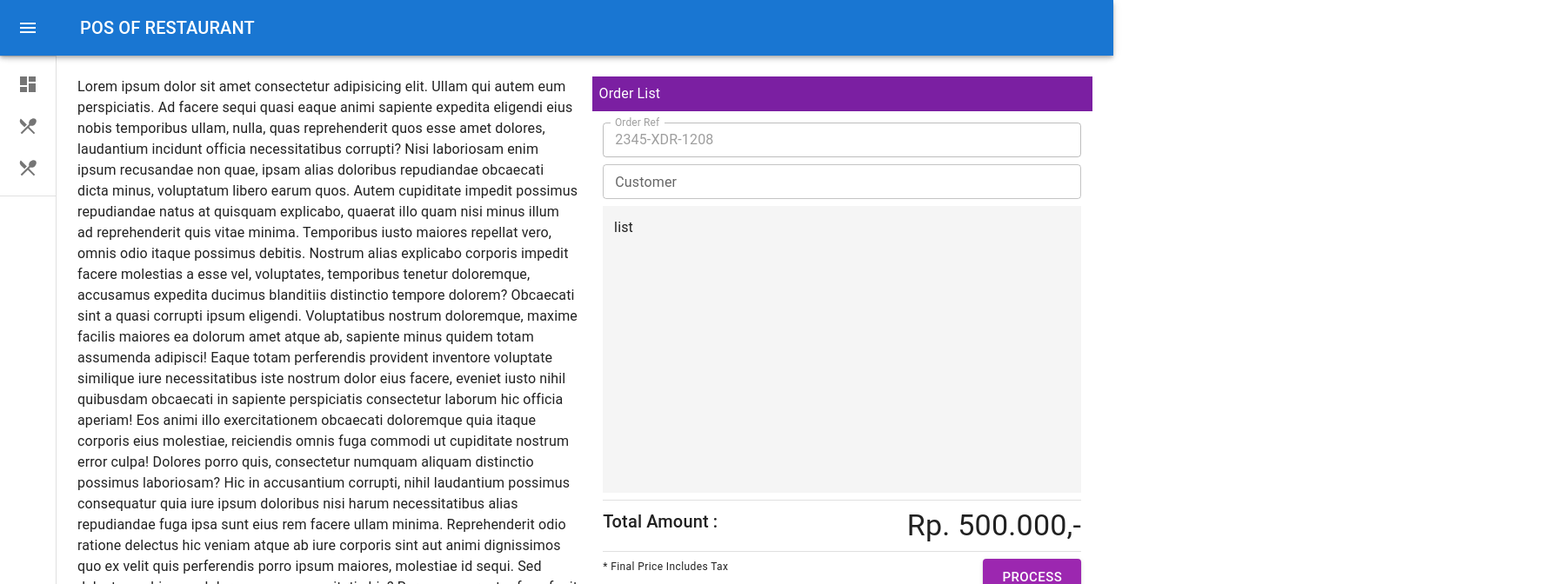
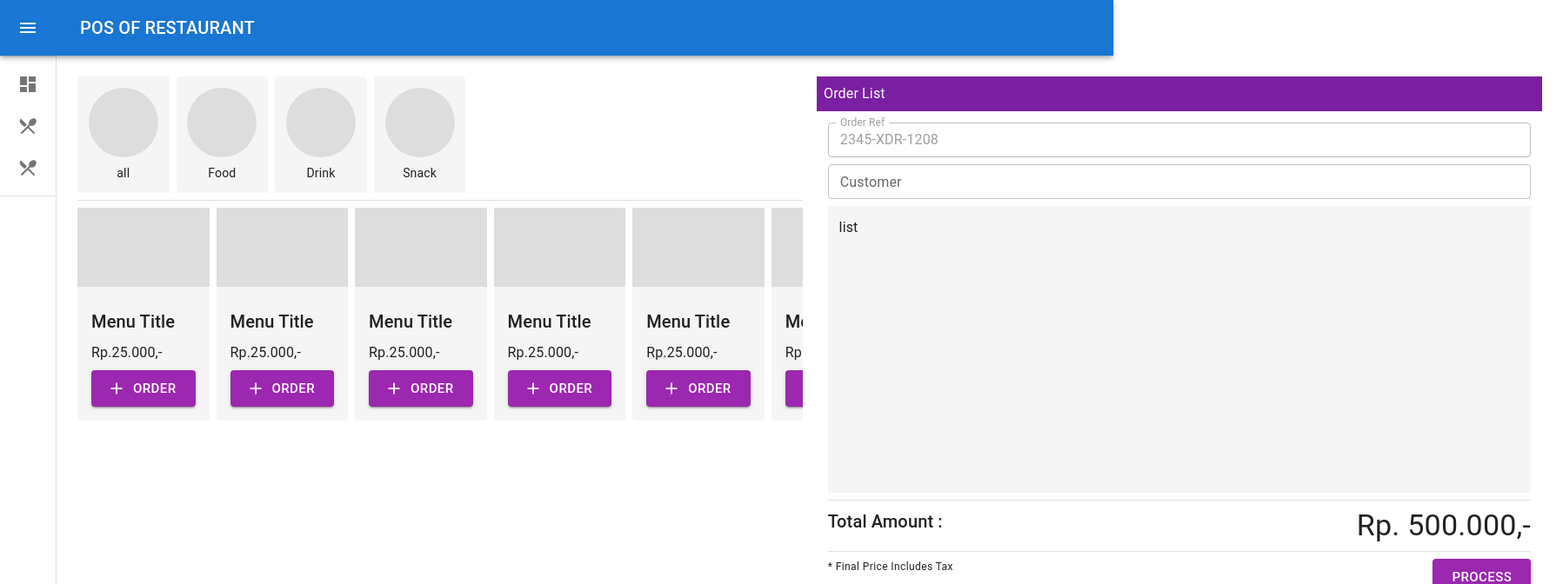
Before and after one commit to faisalsaid/POS-DEMO-REACT, a React (Create React App) app: page /order in a window 1280 px wide. Shown: the top 672 px of the page at 87% size, 1797 px wide, since content can reach past the window. Built offline with nearby package versions, Linux system fonts and the light colour scheme.

Commit message:
create menu card items

```diff
--- a/src/feature/order/Order.jsx
+++ b/src/feature/order/Order.jsx
@@ -1,41 +1,115 @@
 import React from 'react';
 import { Grid, Box, Typography, Stack, TextField, Table, Button, Divider } from '@mui/material';
+import AddIcon from '@mui/icons-material/Add';
 
 const Order = () => {
   return (
     <>
       <Grid container spacing={2}>
+        {/* MENU SIDE  */}
         <Grid
           item
           sx={{
             height: '85vh',
-
             overflowY: 'scroll',
           }}
           xs={6}
         >
-          <Box>
-            Lorem ipsum dolor sit amet consectetur adipisicing elit. Ullam qui autem eum perspiciatis. Ad facere sequi quasi eaque animi sapiente expedita eligendi eius nobis
-            temporibus ullam, nulla, quas reprehenderit quos esse amet dolores, laudantium incidunt officia necessitatibus corrupti? Nisi laboriosam enim ipsum recusandae non quae,
-            ipsam alias doloribus repudiandae obcaecati dicta minus, voluptatum libero earum quos. Autem cupiditate impedit possimus repudiandae natus at quisquam explicabo,
-            quaerat illo quam nisi minus illum ad reprehenderit quis vitae minima. Temporibus iusto maiores repellat vero, omnis odio itaque possimus debitis. Nostrum alias
-            explicabo corporis impedit facere molestias a esse vel, voluptates, temporibus tenetur doloremque, accusamus expedita ducimus blanditiis distinctio tempore dolorem?
-            Obcaecati sint a quasi corrupti ipsum eligendi. Voluptatibus nostrum doloremque, maxime facilis maiores ea dolorum amet atque ab, sapiente minus quidem totam assumenda
-            adipisci! Eaque totam perferendis provident inventore voluptate similique iure necessitatibus iste nostrum dolor eius facere, eveniet iusto nihil quibusdam obcaecati in
-            sapiente perspiciatis consectetur laborum hic officia aperiam! Eos animi illo exercitationem obcaecati doloremque quia itaque corporis eius molestiae, reiciendis omnis
-            fuga commodi ut cupiditate nostrum error culpa! Dolores porro quis, consectetur numquam aliquam distinctio possimus laboriosam? Hic in accusantium corrupti, nihil
-            laudantium possimus consequatur quia iure ipsum doloribus nisi harum necessitatibus alias repudiandae fuga ipsa sunt eius rem facere ullam minima. Reprehenderit odio
-            ratione delectus hic veniam atque ab iure corporis sint aut animi dignissimos quo ex velit quis perferendis porro ipsum maiores, molestiae id sequi. Sed delectus nobis
-            non doloremque quos veritatis hic? Rerum, aspernatur fuga fugit quasi non quisquam nostrum voluptates similique debitis, ullam nulla atque ducimus nihil doloribus eaque
-            molestias praesentium tenetur a, delectus illum. Adipisci dolor quibusdam necessitatibus, velit sequi expedita amet placeat vel beatae porro non nostrum architecto!
-            Saepe veritatis dicta a modi animi tempora consectetur sit ipsum distinctio quasi, eaque, quibusdam dignissimos laudantium deleniti cupiditate. Eum a, illum voluptates
-            recusandae expedita doloremque perspiciatis sequi ratione, consequuntur maiores possimus aut quas temporibus quisquam fugit delectus. Itaque, enim nesciunt
-            necessitatibus est adipisci voluptas repudiandae, praesentium animi, at magnam veritatis facilis. Vel eaque accusantium sit odit sed. Dolorum ipsa, error ullam
-            explicabo cupiditate doloremque deserunt modi corporis quod totam omnis expedita animi laborum commodi. Sed, voluptas ducimus! Laborum quas enim dolorum qui debitis
-            atque delectus sed magni maxime, incidunt, beatae tempore porro animi eius sint nemo eaque ipsum! Est quas eveniet, harum dolor quaerat, consequuntur laborum sint
-            provident sunt omnis quis fugiat delectus eos totam perspiciatis.
-          </Box>
+          <Stack spacing={1}>
+            <Stack direction={'row'} spacing={1}>
+              {category.map((category) => (
+                <Stack
+                  spacing={1}
+                  sx={{
+                    bgcolor: 'whitesmoke',
+                    borderRadius: '4px',
+                    padding: '.8rem',
+                  }}
+                >
+                  <Box
+                    sx={{
+                      width: '80px',
+                      aspectRatio: '1/1',
+                      bgcolor: '#ddd',
+                      borderRadius: '100%',
+                    }}
+                  ></Box>
+                  <Typography textAlign={'center'} variant="body2">
+                    {category.label}
+                  </Typography>
+                </Stack>
+              ))}
+            </Stack>
+            <Divider />
+            <Stack
+              sx={{
+                width: 'auto',
+              }}
+              direction={'row'}
+              spacing={1}
+            >
+              {arr1.map((menu) => (
+                <Stack
+                  spacing={1}
+                  sx={{
+                    bgcolor: 'whitesmoke',
+                    borderRadius: '4px',
+                    width: '180px',
+                  }}
+                >
+                  <Box sx={{ width: '100%', aspectRatio: '10/6', bgcolor: '#ddd' }}></Box>
+                  <Stack
+                    spacing={1}
+                    sx={{
+                      padding: '1rem',
+                    }}
+                  >
+                    <Typography variant="h6" component={'p'}>
+                      {'Menu Title'}
+                    </Typography>
+                    <Typography variant="body" component={'p'}>
+                      Rp.25.000,-
+                    </Typography>
+
+                    <Button startIcon={<AddIcon />} size="large" color="secondary" variant="contained" fullWidth>
+                      Order
+                    </Button>
+                  </Stack>
+                </Stack>
+              ))}
+              <Stack
+                spacing={1}
+                sx={{
+                  bgcolor: 'whitesmoke',
+                  borderRadius: '4px',
+                  width: '180px',
+                }}
+              >
+                <Box sx={{ width: '100%', aspectRatio: '10/6', bgcolor: '#ddd' }}></Box>
+                <Stack
+                  spacing={1}
+                  sx={{
+                    padding: '1rem',
+                  }}
+                >
+                  <Typography variant="h6" component={'p'}>
+                    {'Menu Title'}
+                  </Typography>
+                  <Typography variant="body" component={'p'}>
+                    Rp.25.000,-
+                  </Typography>
+
+                  <Button startIcon={<AddIcon />} size="large" color="secondary" variant="contained" fullWidth>
+                    Order
+                  </Button>
+                </Stack>
+              </Stack>
+            </Stack>
+          </Stack>
         </Grid>
+        {/* MENU SIDE END   */}
+
+        {/* ORDER LIST SIDE */}
         <Grid
           item
           sx={{
@@ -92,9 +166,13 @@ const Order = () => {
             </Stack>
           </Stack>
         </Grid>
+        {/* ORDER LIST SIDE END */}
       </Grid>
     </>
   );
 };
 
+const category = [{ label: 'all' }, { label: 'Food' }, { label: 'Drink' }, { label: 'Snack' }];
+const arr1 = ['satu', 'satu', 'satu', 'satu', 'satu', 'satu', 'satu', 'satu'];
+
 export default Order;
```
